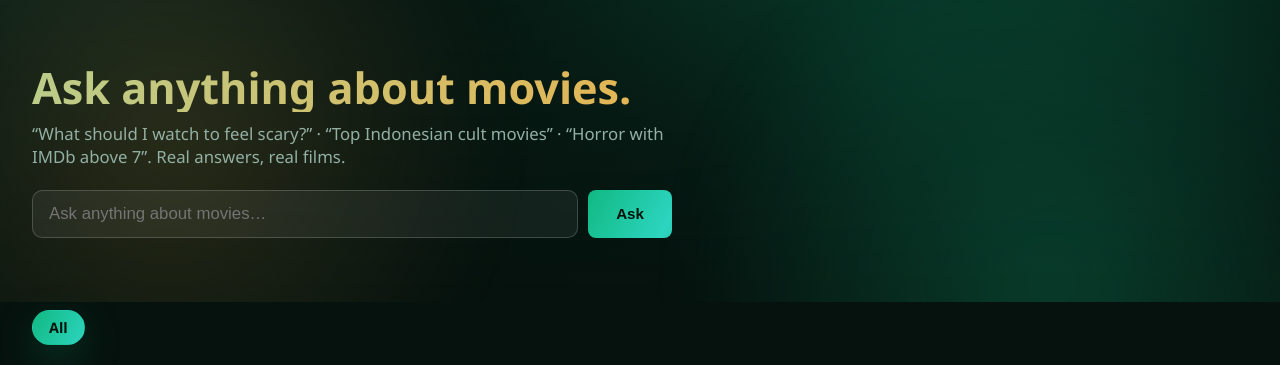
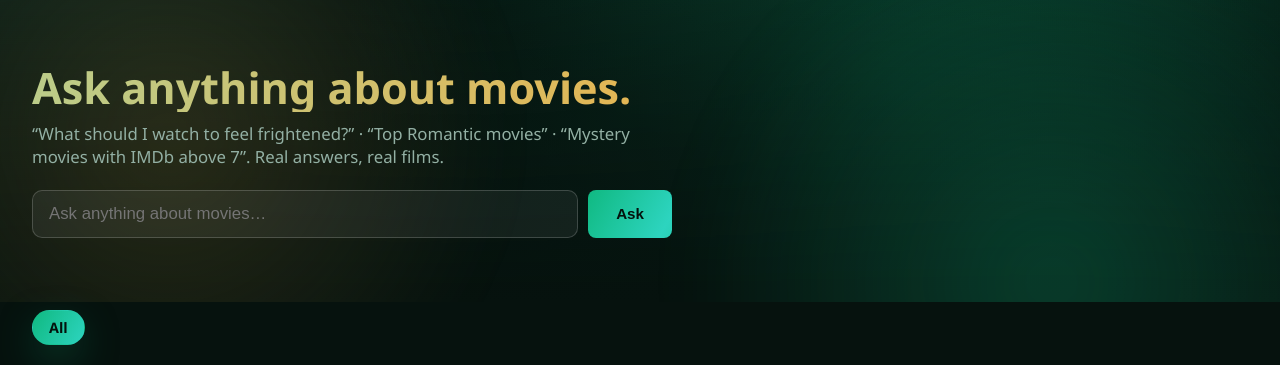
Before and after one commit to Jyotishman89/ScreamStream, a Flask app: page / in a window 1280 px wide. Shown: the part 69-434 px from the top of the page. Run offline with Flask 3, Linux system fonts and the light colour scheme; the visitor is signed in with stand-in values (Sample User, id 1); data that the repository does not hold is empty; parts of the project's set-up code (start-up, migrations or seed data) failed here and were passed over; some libraries are stand-ins or nearby versions.

Commit message:
Update movie suggestion prompts in index.html

```diff
--- a/templates/index.html
+++ b/templates/index.html
@@ -5,8 +5,8 @@
 <section class="hero">
   <div class="hero-inner">
     <h1>Ask anything about movies.</h1>
-    <p>“What should I watch to feel scary?” · “Top Indonesian cult movies” ·
-       “Horror with IMDb above 7”. Real answers, real films.</p>
+    <p>“What should I watch to feel frightened?” · “Top Romantic movies” ·
+       “Mystery movies with IMDb above 7”. Real answers, real films.</p>
     <form class="ask-form hero-ask" method="get" action="{{ url_for('ask') }}">
       <input type="text" name="q" placeholder="Ask anything about movies…">
       <button class="btn btn-primary" type="submit">Ask</button>
```
